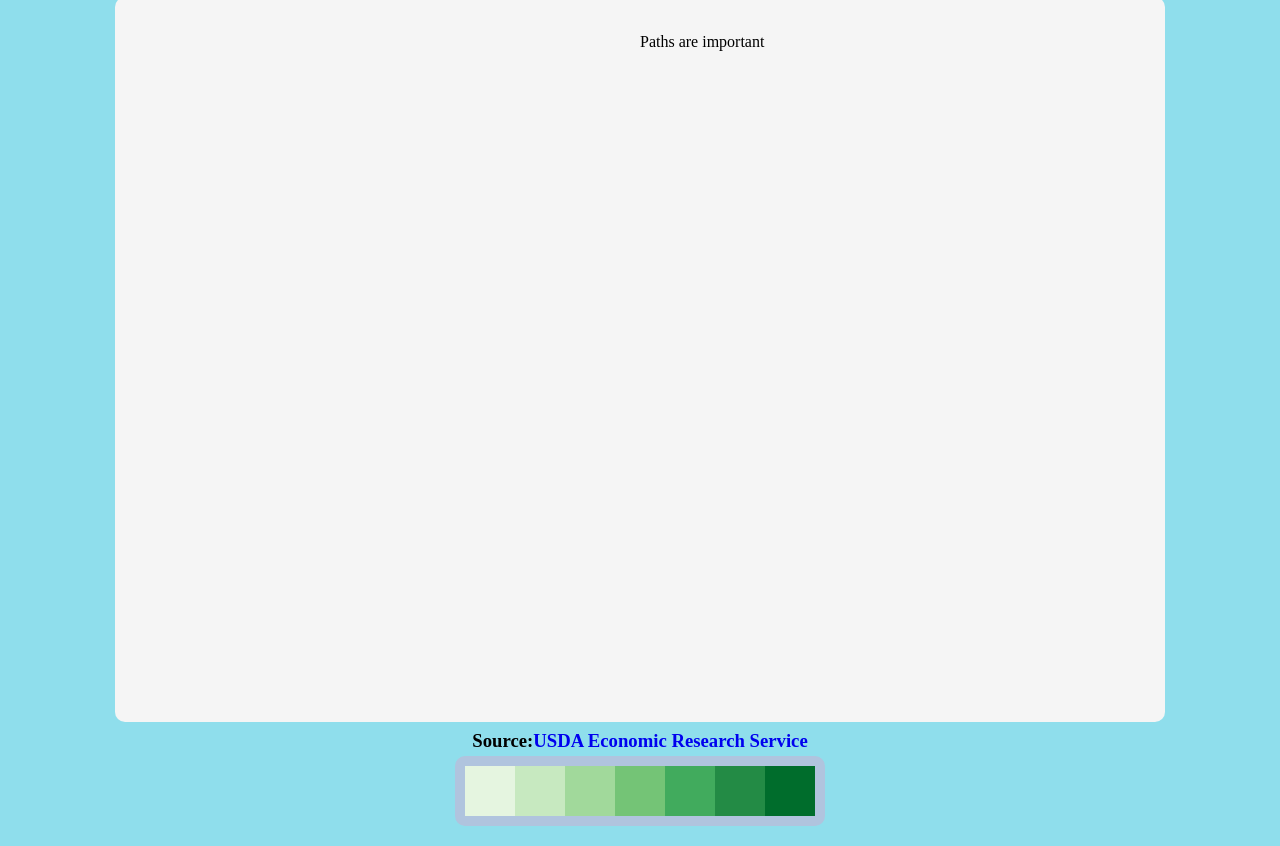
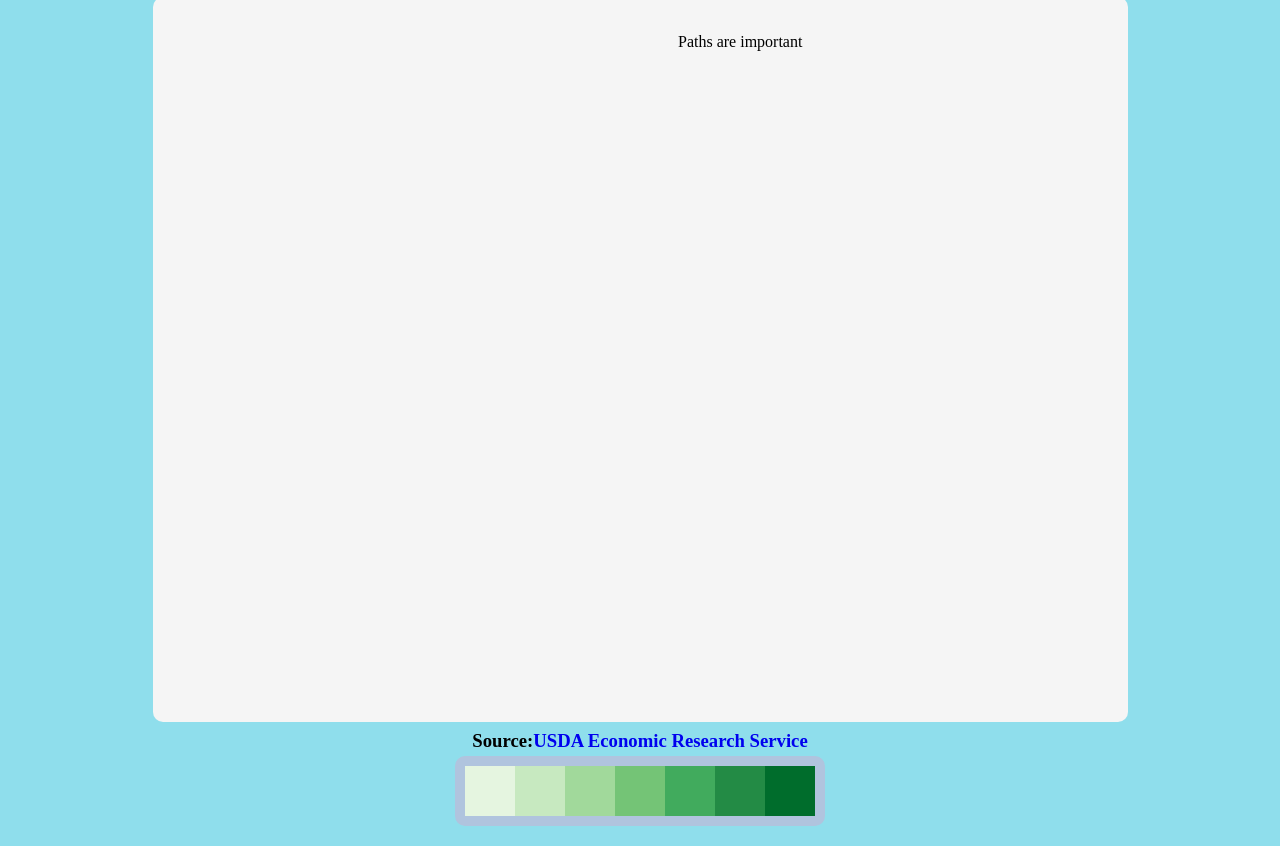
Before and after one commit to usernameistai/fCC-choropleth-map, a website: page index.html in a window 1280 px wide. Shown: the part 74-920 px from the top of the page. Drawn offline with nearby package versions, Linux system fonts and the light colour scheme; no server answers.

Commit message:
changed width of svg canvas

```diff
--- a/style.css
+++ b/style.css
@@ -22,7 +22,7 @@ body {
     border-radius: 10px;
     color: cyan;
     margin: 0.5rem;
-    width: 1050px;
+    width: 975px;
     height: 725px;
     margin: 0 auto;
 }
```
